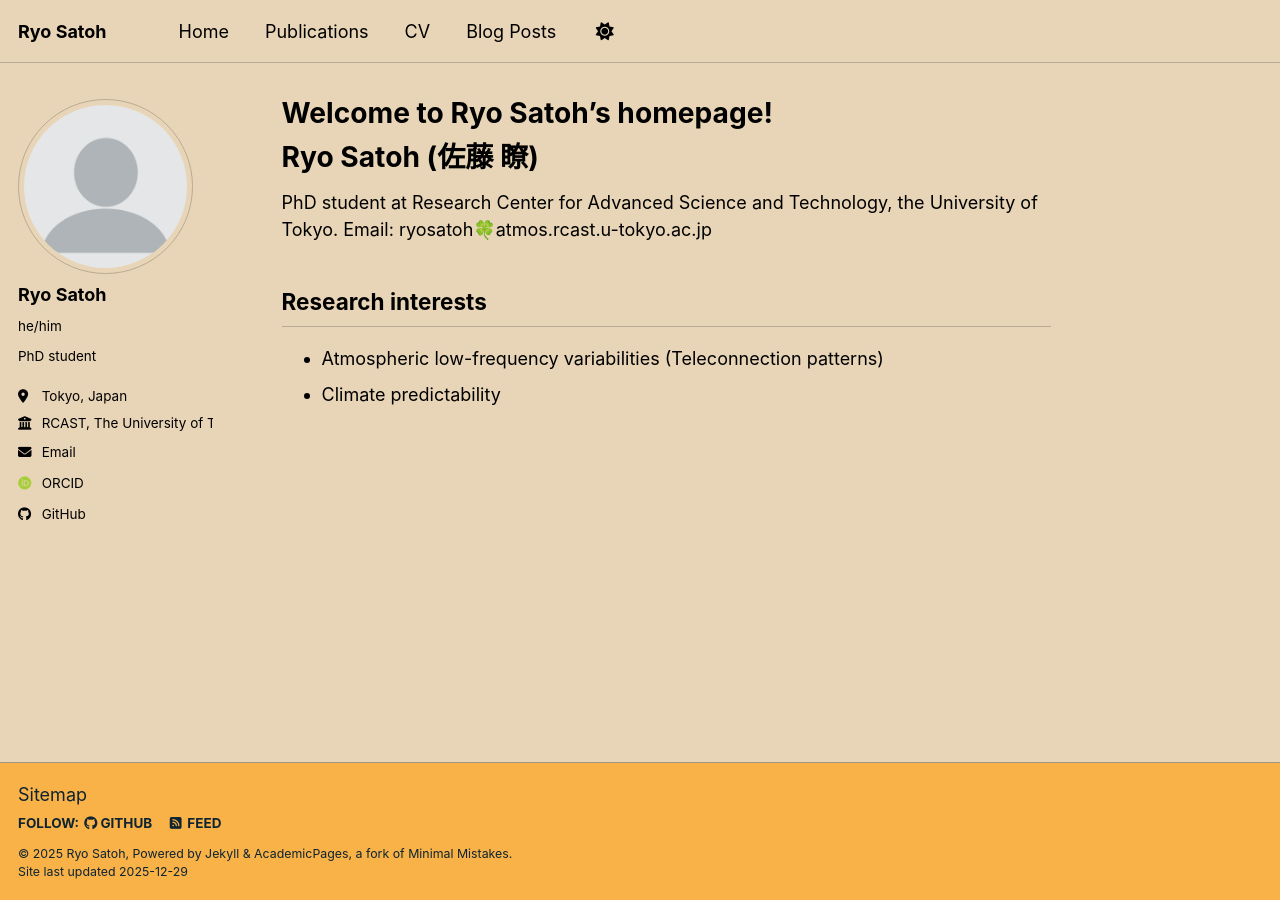
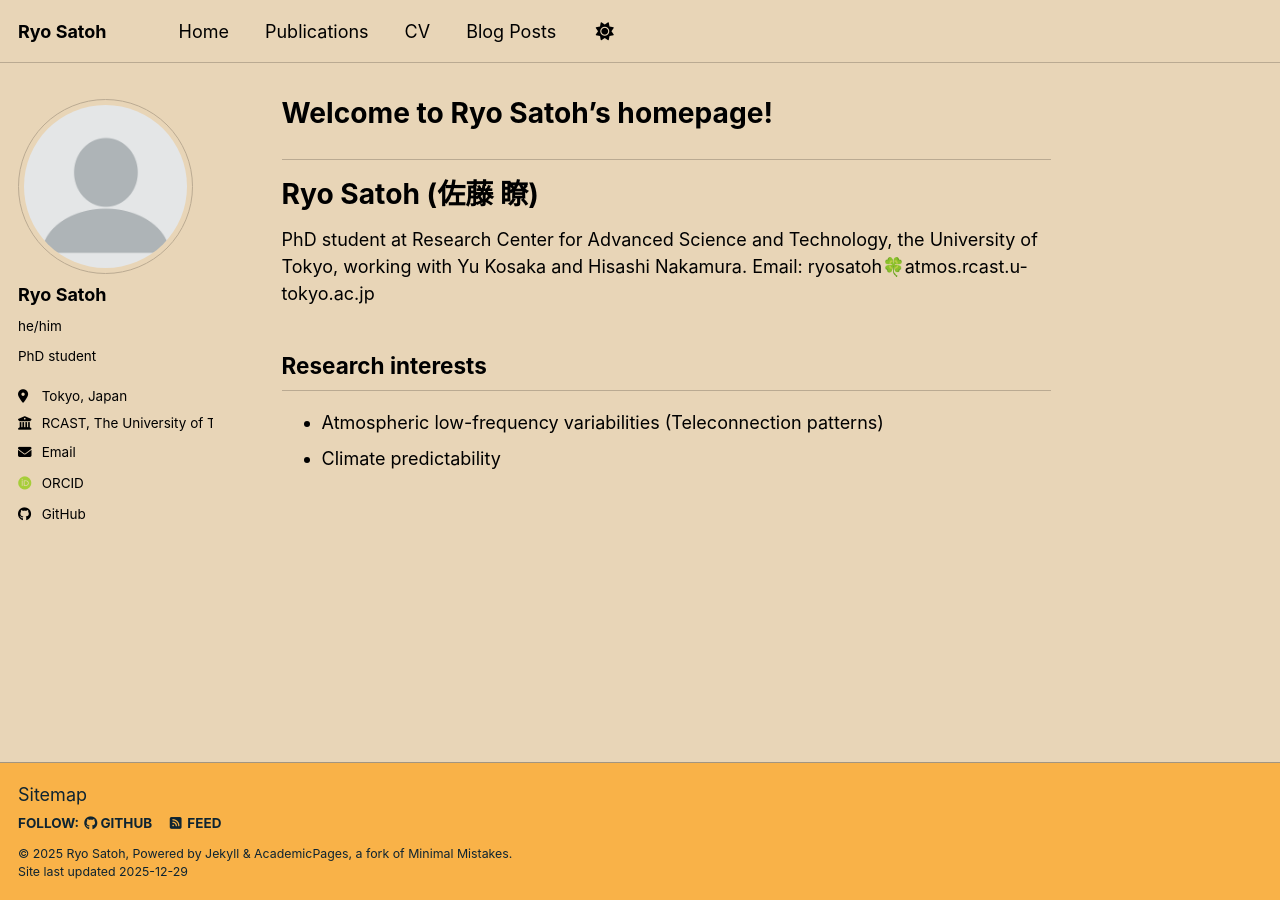
Before and after one commit to ryosatoh/ryosatoh.github.io, a Jekyll site: the page built from _pages/about.md, in a window 1280 px wide. Built offline with Jekyll 4.4.1, drawn with Linux system fonts in a browser that asks for light colours; some web fonts are replaced; a script bundle is joined from its source files by our own code; library files that are not in the unit come from our copies.

Commit message:
Update about.md

```diff
--- a/_pages/about.md
+++ b/_pages/about.md
@@ -7,9 +7,10 @@ redirect_from:
   - /about.html
 ---
 
+---
 # Ryo Satoh (佐藤 瞭)
 
-PhD student at Research Center for Advanced Science and Technology, the University of Tokyo.
+PhD student at Research Center for Advanced Science and Technology, the University of Tokyo, working with Yu Kosaka and Hisashi Nakamura.
 Email: ryosatoh🍀atmos.rcast.u-tokyo.ac.jp
 
 ## Research interests
```
